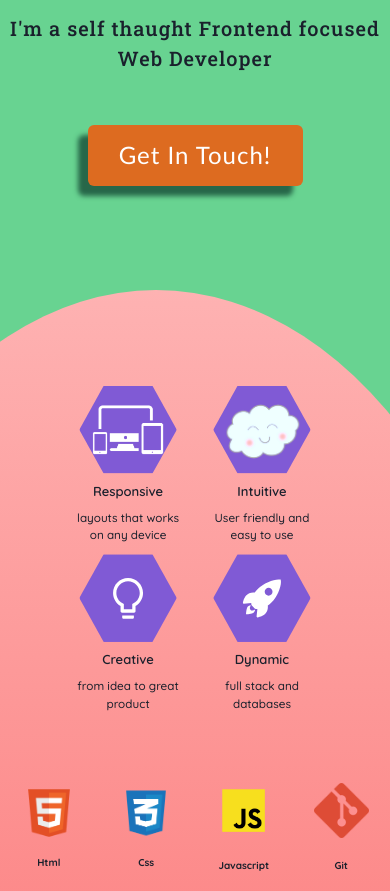
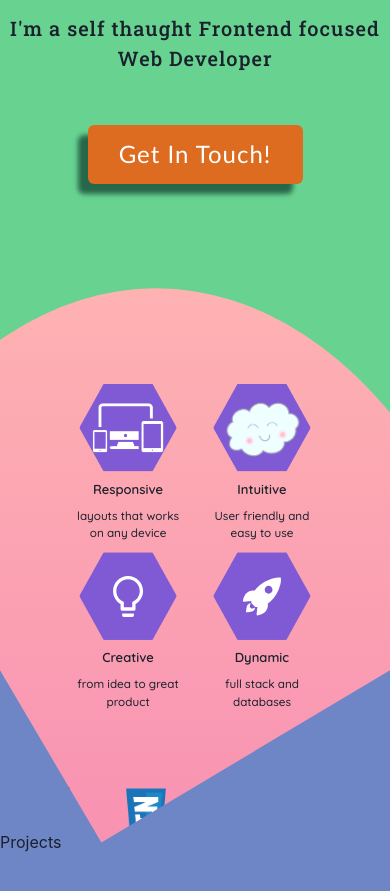
Before and after one commit to tahasama/myPortfolio, a React (Create React App) app: page / in a window 390 px wide. Shown: the part 1060-1951 px from the top of the page. Built offline with nearby package versions, Linux system fonts and the light colour scheme.

Commit message:
skills page responsive

```diff
--- a/src/App.tsx
+++ b/src/App.tsx
@@ -2,6 +2,7 @@ import { Box, useColorModeValue } from "@chakra-ui/react";
 import Navbar from "./components/navbar";
 import Home from "./components/home";
 import About from "./components/about";
+import Projects from "./components/projects";
 
 function App() {
   const colorOnLight = useColorModeValue("gray.800", "gray.200");
@@ -11,6 +12,7 @@ function App() {
       <Navbar />
       <Home />
       <About />
+      <Projects />
     </Box>
   );
 }
--- a/src/components/about.tsx
+++ b/src/components/about.tsx
@@ -23,10 +23,11 @@ const About = () => {
       position={"relative"}
       alignItems={"center"}
       flexDirection={["column"]}
-      h={["170vh", "200vh", "200vh", "170vh"]}
+      h={["170vh", "200vh", "170vh", "270vh"]}
       bg={bgOnLight}
       fontFamily={"roboto"}
       top={["-20vh", "-20vh"]}
+      // transform={["scale(1)", "scale(0.8)", "scale(0.8)", "scale(1)"]}
     >
       <Element name="About"></Element>
 
@@ -187,7 +188,7 @@ const About = () => {
           )}
           <Button
             m={"6"}
-            py={["3.6vh", "5vh"]}
+            py={["3.5vh", "5vh"]}
             px={["8vw", "7vw"]}
             bg={colorMode === "light" ? "orange.500" : "blue.600"}
             _hover={{
--- /dev/null
+++ b/src/components/projects.tsx
@@ -0,0 +1,18 @@
+import { Box, Flex } from "@chakra-ui/react";
+
+const Projects = () => {
+  return (
+    <Box
+      h="120vh"
+      bg={"rgba(111,134,198,255)"}
+      clipPath={"polygon(26% 17%, 100% 0, 100% 100%, 0 100%, 0 0)"}
+      mt={"-80vh"}
+    >
+      <Flex position={"relative"} top={"40"}>
+        Projects
+      </Flex>
+    </Box>
+  );
+};
+
+export default Projects;
--- a/src/components/skills.tsx
+++ b/src/components/skills.tsx
@@ -37,7 +37,7 @@ import { motion } from "framer-motion";
 const Skills = () => {
   const { colorMode } = useColorMode();
   const bgOnLight = useColorModeValue(
-    "linear( red.200 0%, red.300 80%)",
+    "linear( red.200 0%, pink.300 80%)",
     "linear( gray.900 0%, gray.900 80%)"
   );
 
@@ -54,6 +54,7 @@ const Skills = () => {
         "ellipse(100% 100% at 35% 100%)",
       ]}
       mt={["20"]}
+      h={"200vh"}
     >
       <motion.div style={{ margin: 0, padding: 0, width: "100%" }}>
         <Grid
@@ -68,7 +69,7 @@ const Skills = () => {
           fontSize={"20"}
           fontWeight={"600"}
           fontFamily={"Quicksand"}
-          mt={["0vh", "4vh", "24vh", "4vh"]}
+          mt={["0vh", "4vh", "24vh", "14vh"]}
           transform={["scale(0.65)", "scale(0.8)", "scale(0.8)", "scale(1)"]}
           mx={"0"}
         >
```
